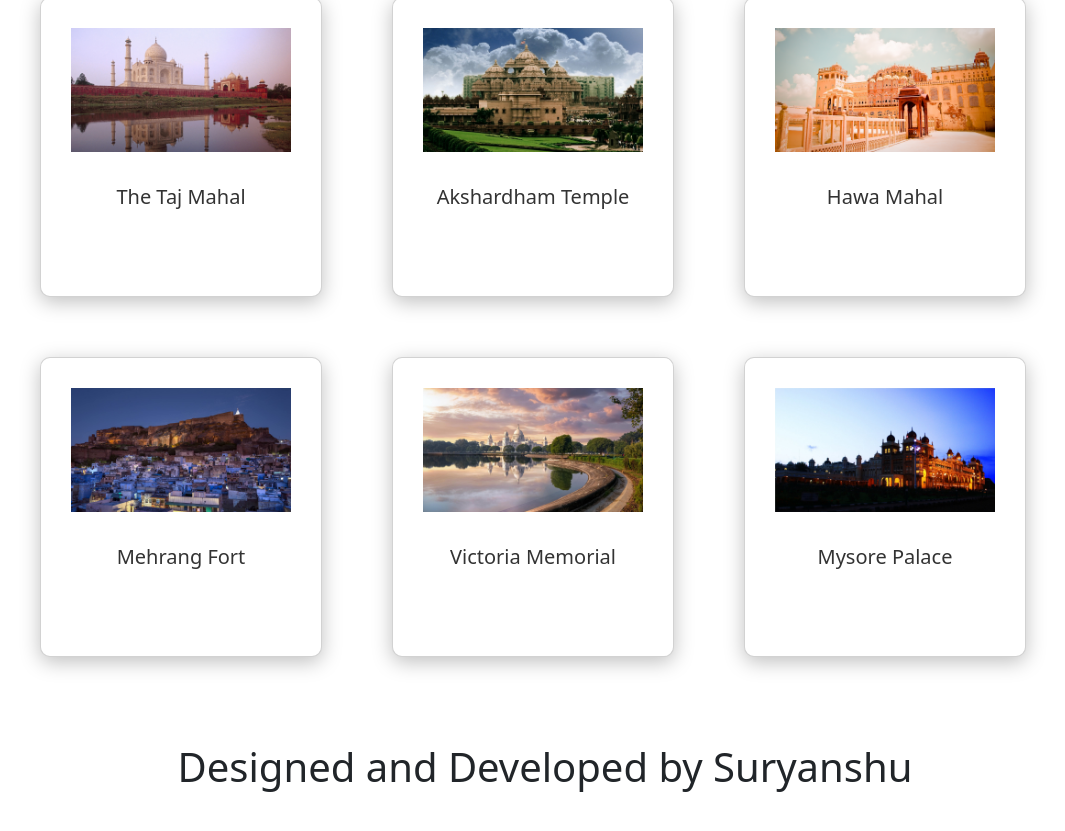
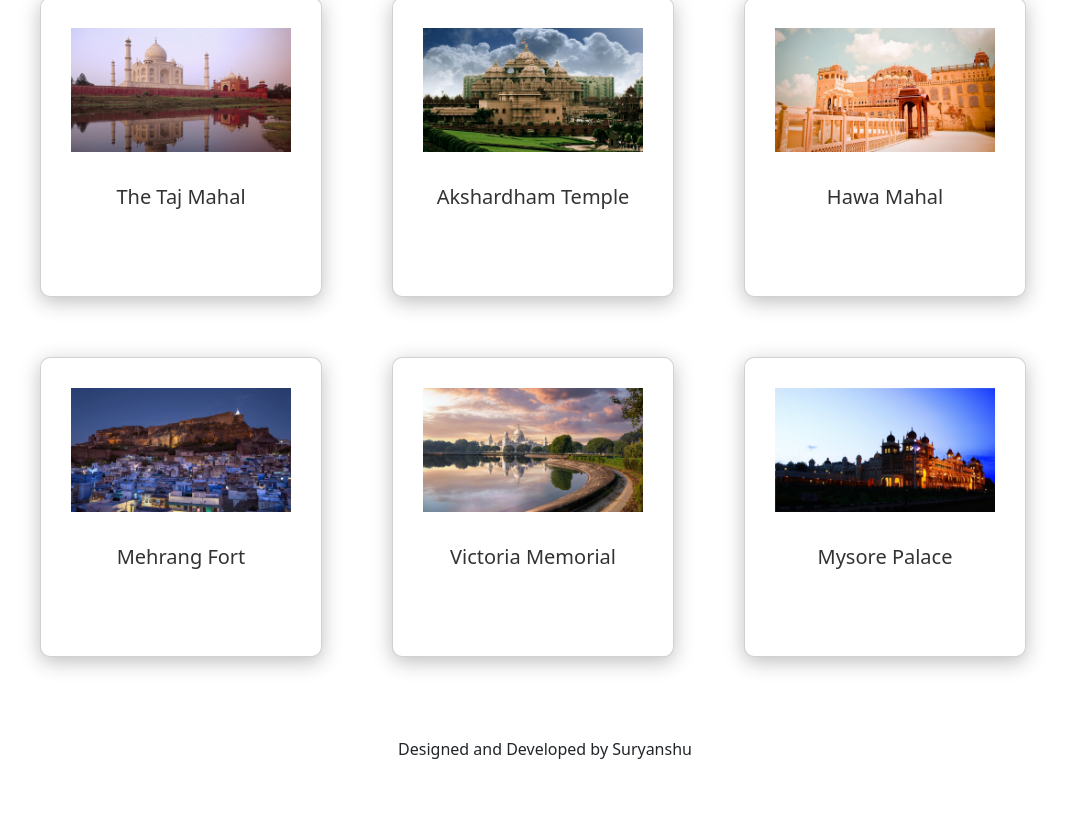
Before and after one commit to Alcyone47/TMP_html_css, a plain HTML site: page index.html in a window 1280 px wide. Shown: the part 189-1020 px from the top of the page, without its empty margins (95-1160 px from the left). Drawn offline with nearby package versions, Linux system fonts and the light colour scheme.

Commit message:
Update index.css

```diff
--- a/index.css
+++ b/index.css
@@ -53,3 +53,7 @@ a{
 .flag{
     opacity: 25%;
 }
+
+#footer{
+    font-size: medium;
+}
```
